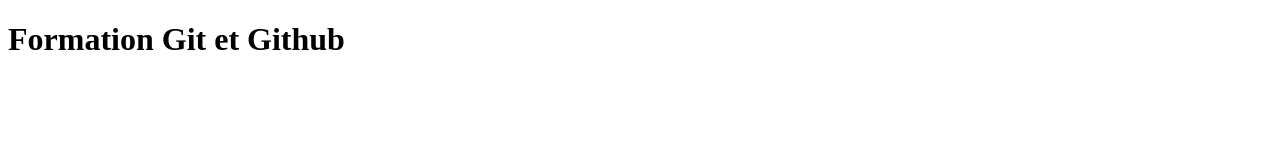
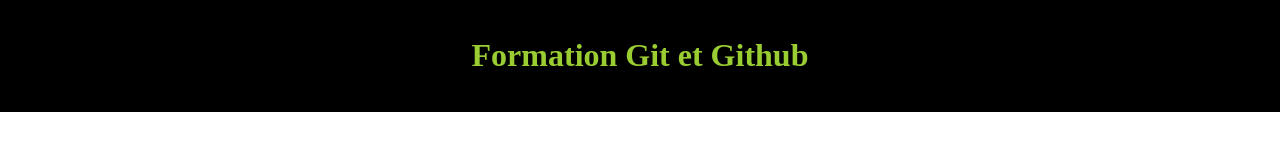
Before and after one commit to philippedandreadev/formationGit, a plain HTML site: page index.html in a window 1280 px wide. Drawn offline with Linux system fonts and the light colour scheme.

Commit message:
Ajout titre et css

```diff
--- a/index.html
+++ b/index.html
@@ -3,9 +3,13 @@
 <head>
     <meta charset="UTF-8">
     <meta name="viewport" content="width=device-width, initial-scale=1.0">
-    <title>Document</title>
+    <title>Formation Git et Github</title>
+    <link rel="stylesheet" href="style.css">
 </head>
 <body>
-    <h1>Formation Git et Github</h1>
+    <header>
+        <h1>Formation Git et Github</h1>
+    </header>
+
 </body>
 </html>
--- /dev/null
+++ b/style.css
@@ -0,0 +1,14 @@
+body {
+    margin: 0;
+    padding: 0;
+}
+
+header {
+    background-color: black;
+    padding: 1rem;
+    text-align: center;
+}
+
+h1 {
+    color:yellowgreen;
+}
```
